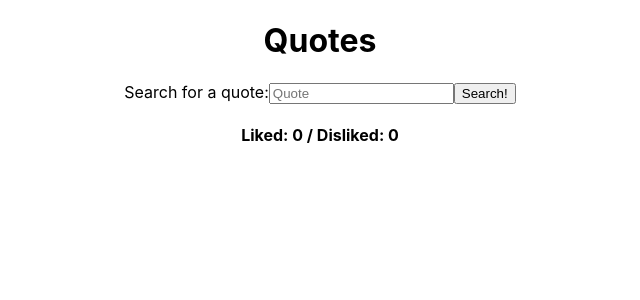
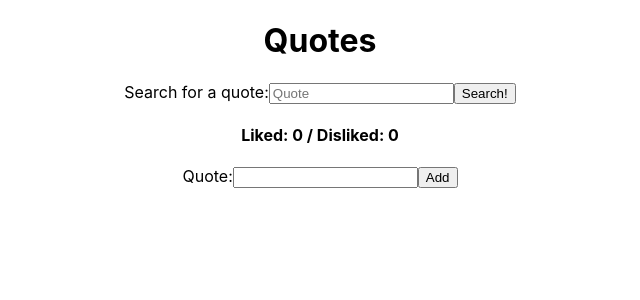
Before and after one commit to nadia2612/homework-week-3, a React (Create React App) app: page / in a window 1280 px wide. Shown: the top 300 px of the page, without its empty margins (320-960 px from the left). Built offline with nearby package versions, Linux system fonts and the light colour scheme.

Commit message:
Step 7. Bonus. 2,3

```diff
--- /dev/null
+++ b/src/components/AddQuote.js
@@ -0,0 +1,37 @@
+import React, { Component } from "react";
+
+export default class AddQuote extends Component {
+  state = {
+    quoteText: ""
+  };
+
+  handleSubmit = event => {
+    event.preventDefault();
+    this.props.addQuote(this.state.quoteText);
+    this.setState({quoteText: ""})
+  };
+
+  handleChange = event => {
+    this.setState({
+      quoteText: event.target.value
+    });
+  };
+
+  render() {
+    return (
+      <div className="add-quote">
+        <form onSubmit={this.handleSubmit}>
+          <label>
+            Quote:
+            <input
+              type="text"
+              onChange={this.handleChange}
+              value={this.state.quoteText}
+            />
+          </label>
+          <input type="submit" value="Add" />
+        </form>
+      </div>
+    );
+  }
+}
--- a/src/components/QuoteSearcher.js
+++ b/src/components/QuoteSearcher.js
@@ -1,6 +1,8 @@
 import React, { Component } from "react";
 import Quote from "./Quote";
 import Search from "./Search";
+import AddQuote from "./AddQuote";
+
 export default class QuoteSearcher extends Component {
   state = {
     quotes: [],
@@ -9,7 +11,9 @@ export default class QuoteSearcher extends Component {
 
   search = searchText => {
     this.setState({ fetching: true });
-    fetch(`https://quote-garden.herokuapp.com/quotes/search/${searchText}`)
+    fetch(
+      `https://quote-garden.herokuapp.com/quotes/search/${searchText.toLowerCase()}`
+    )
       .then(res => res.json())
       .then(data => {
         const quotes = data.results.map(quote => ({
@@ -30,6 +34,9 @@ export default class QuoteSearcher extends Component {
       quotes: quotes,
       fetching: false
     });
+    if (quotes.length === 0) {
+      alert("No quotes for your request");
+    }
   }
 
   setLiked = (id, liked) => {
@@ -38,6 +45,17 @@ export default class QuoteSearcher extends Component {
         quote._id === id ? { ...quote, liked } : quote
       )
     );
+  };
+
+  addQuote = quoteText => {
+    const quote = {
+      _id: Math.round(Math.random() * 100000),
+      quoteText,
+      quoteAuthor: "Me"
+    };
+    this.setState({
+      quotes: [...this.state.quotes, quote]
+    });
   };
 
   render() {
@@ -77,6 +95,7 @@ export default class QuoteSearcher extends Component {
             ))
           ]
         )}
+        <AddQuote addQuote={this.addQuote} />
       </div>
     );
   }
```
